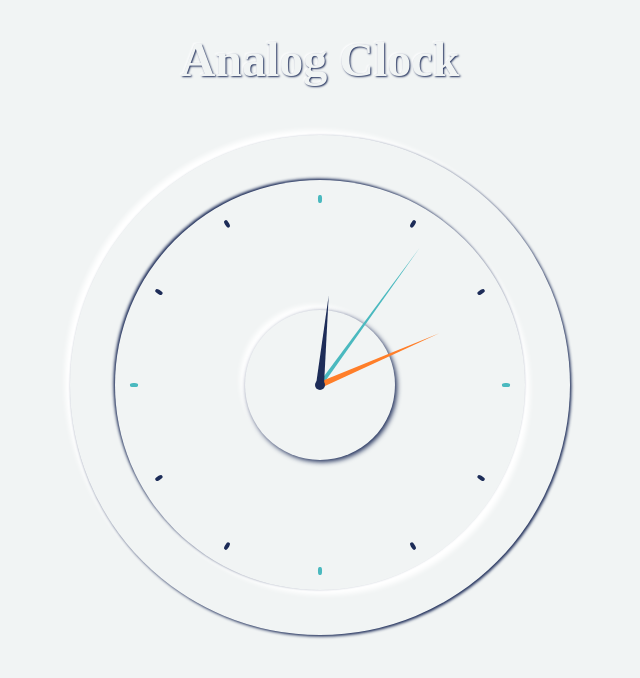
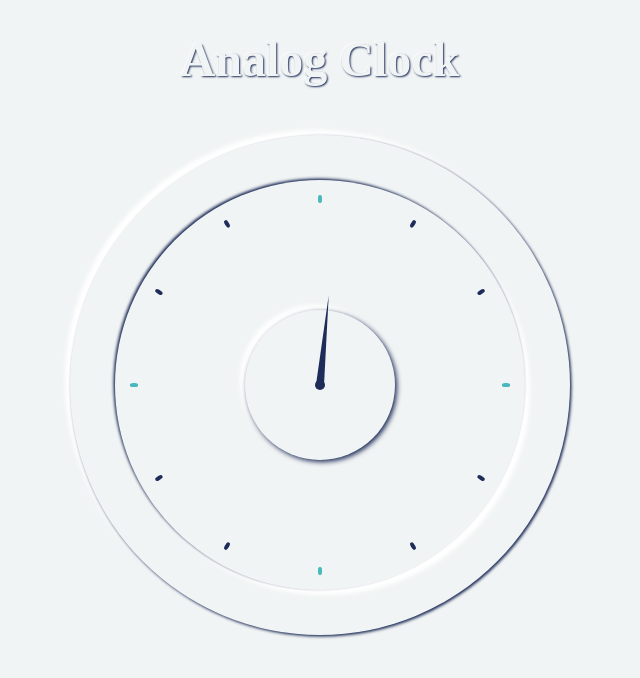
Before and after one commit to GuRaBang/analog-clock, a React (Create React App) app: page / in a window 1280 px wide. Shown: the top 678 px of the page, without its empty margins (320-960 px from the left). Built offline with nearby package versions, Linux system fonts and the light colour scheme.

Commit message:
REFACTOR: modify Hand component
- type 값 수정
- 빈번하게 변하는 스타일을 인라인 스타일로 변경

```diff
--- a/src/components/Clock/Hand.tsx
+++ b/src/components/Clock/Hand.tsx
@@ -1,8 +1,13 @@
 import styled, { css } from "styled-components";
 
 interface HandProps {
-  angle: number;
-  type: "hour" | "min" | "sec";
+  angle?: number;
+  type: "hour" | "minute" | "second";
+}
+function Hand({ angle, type }: HandProps) {
+  return (
+    <StyledHand style={{ transform: `rotate(${angle}deg)` }} type={type} />
+  );
 }
 
 const stickStyles = {
@@ -12,13 +17,13 @@ const stickStyles = {
     border-left: 4px solid transparent;
     border-right: 4px solid transparent;
   `,
-  min: css`
+  minute: css`
     border-top: 130px solid transparent;
     border-bottom: 130px solid var(--orange);
     border-left: 3px solid transparent;
     border-right: 3px solid transparent;
   `,
-  sec: css`
+  second: css`
     border-top: 170px solid transparent;
     border-bottom: 170px solid var(--turquoise);
     border-left: 2px solid transparent;
@@ -26,11 +31,10 @@ const stickStyles = {
   `,
 };
 
-const Hand = styled.div<HandProps>`
+const StyledHand = styled.div<HandProps>`
   position: absolute;
   width: 100%;
   height: 100%;
-  transform: ${({ angle }) => `rotate(${angle}deg)`};
   &::before {
     position: absolute;
     bottom: 50%;
```
